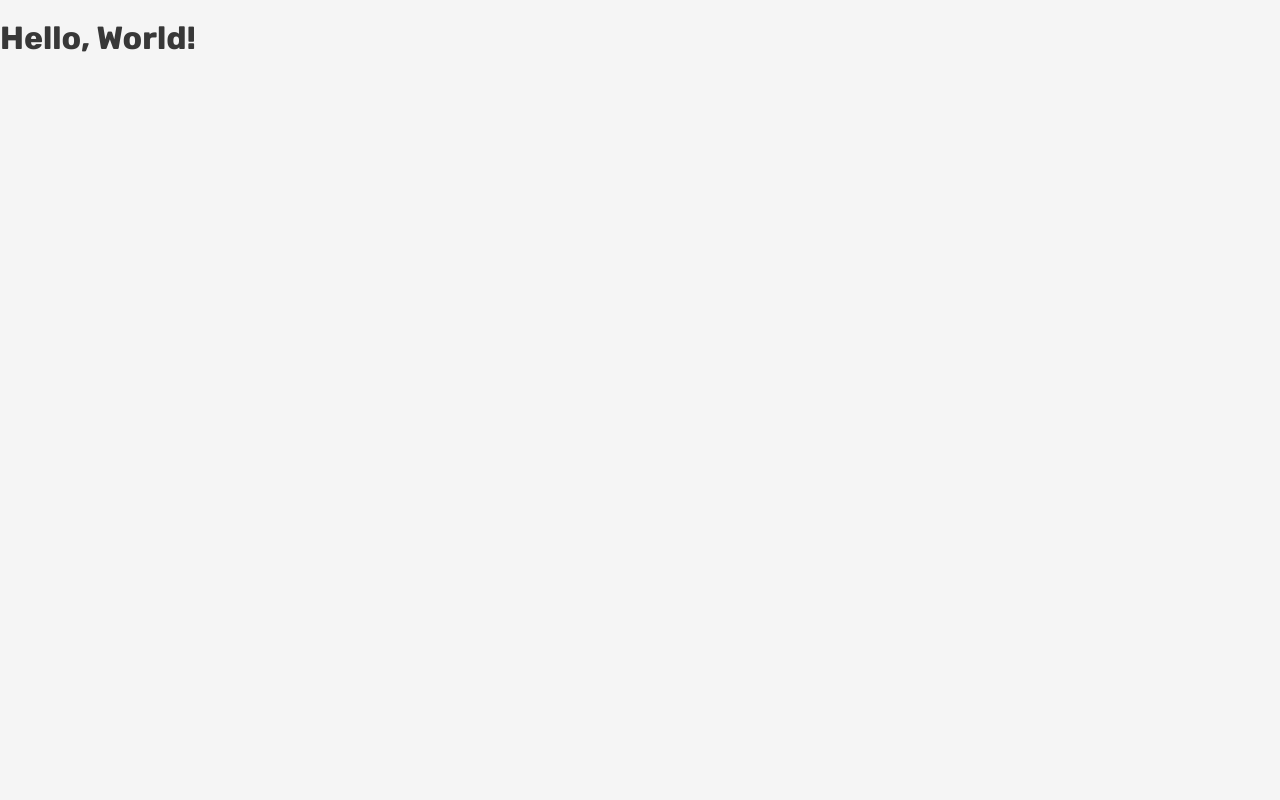
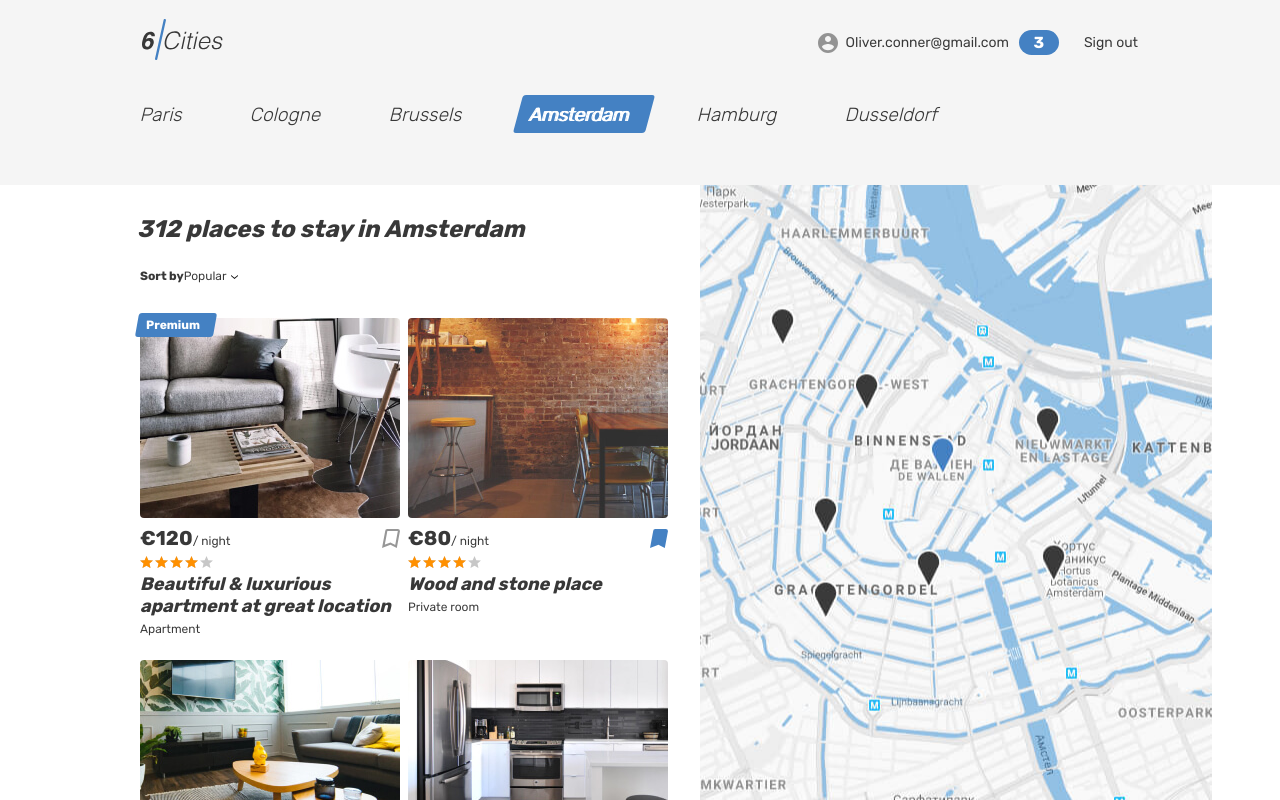
Before and after one commit to htmlacademy-react/165974-six-cities-3, a React (Vite) app: page / in a window 1280 px wide. Built offline with nearby package versions, Linux system fonts and the light colour scheme.

Commit message:
Добавит основные React-компоненты и данные

```diff
--- a/markup/main.html
+++ b/markup/main.html
@@ -32,7 +32,7 @@
                   <a class="header__nav-link header__nav-link--profile" href="#">
                     <div class="header__avatar-wrapper user__avatar-wrapper">
                     </div>
-                    <span class="header__user-name user__name">Oliver.conner@gmail.com</span>
+                    <span class="header__user-name user__name">Oliver.conner&#64;gmail.com</span>
                     <span class="header__favorite-count">3</span>
                   </a>
                 </li>
--- /dev/null
+++ b/src/components/app/app.tsx
@@ -0,0 +1,14 @@
+import ListingPage from '../../pages/listing-page/listing-page';
+import { ListingItem } from '../../data/data';
+
+type AppProps = {
+  listingData: ListingItem[];
+}
+
+function App({listingData}: AppProps): JSX.Element {
+  return (
+    <ListingPage listingData={listingData} />
+  );
+}
+
+export default App;
--- /dev/null
+++ b/src/components/listing-card/listing-card.tsx
@@ -0,0 +1,80 @@
+import { ListingItem } from '../../data/data';
+
+type ListingCardComponentProps = {
+  data: ListingItem;
+}
+
+function ListingCardComponent({data}: ListingCardComponentProps): JSX.Element {
+  const {
+    title,
+    type,
+    price,
+    // rating,
+    img,
+    isPremium,
+    isFavorite,
+  } = data;
+
+  return (
+    <article className="cities__card place-card">
+
+      {isPremium && (
+        <div className="place-card__mark">
+          <span>Premium</span>
+        </div>
+      )}
+
+      <div className="cities__image-wrapper place-card__image-wrapper">
+        <a href="#">
+          <img
+            className="place-card__image"
+            src={img}
+            width="260"
+            height="200"
+            alt="Place image"
+          />
+        </a>
+      </div>
+
+      <div className="place-card__info">
+        <div className="place-card__price-wrapper">
+
+          <div className="place-card__price">
+            <b className="place-card__price-value">&euro;{price}</b>
+            <span className="place-card__price-text">&#47;&nbsp;night</span>
+          </div>
+
+          <button
+            className={`place-card__bookmark-button ${isFavorite && 'place-card__bookmark-button--active'} button`}
+            type="button"
+          >
+            <svg className="place-card__bookmark-icon" width="18" height="19">
+              <use xlinkHref="#icon-bookmark"></use>
+            </svg>
+            <span className="visually-hidden">
+              In bookmarks
+              {isFavorite ? 'In bookmarks' : 'To bookmarks'}
+            </span>
+          </button>
+
+        </div>
+
+        <div className="place-card__rating rating">
+          <div className="place-card__stars rating__stars">
+            <span style={{ width: '80%' }}></span>
+            <span className="visually-hidden">Rating</span>
+          </div>
+        </div>
+
+        <h2 className="place-card__name">
+          <a href="#">{title}</a>
+        </h2>
+
+        <p className="place-card__type">{type}</p>
+
+      </div>
+    </article>
+  );
+}
+
+export default ListingCardComponent;
--- /dev/null
+++ b/src/data/data.ts
@@ -0,0 +1,63 @@
+export type ListingItem = {
+  id: number;
+  title: string;
+  type: string;
+  price: number;
+  rating: number;
+  img: string;
+  isPremium: boolean;
+  isFavorite: boolean;
+}
+
+export const listingData: ListingItem[] = [
+  {
+    id: 1,
+    title: 'Beautiful & luxurious apartment at great location',
+    type: 'Apartment',
+    price: 120,
+    rating: 4,
+    img: 'img/apartment-01.jpg',
+    isPremium: true,
+    isFavorite: false,
+  },
+  {
+    id: 2,
+    title: 'Wood and stone place',
+    type: 'Private room',
+    price: 80,
+    rating: 4,
+    img: 'img/room.jpg',
+    isPremium: false,
+    isFavorite: true,
+  },
+  {
+    id: 3,
+    title: 'Canal View Prinsengracht',
+    type: 'Apartment',
+    price: 132,
+    rating: 4,
+    img: 'img/apartment-02.jpg',
+    isPremium: false,
+    isFavorite: false,
+  },
+  {
+    id: 4,
+    title: 'Nice, cozy, warm big bed apartment',
+    type: 'Apartment',
+    price: 180,
+    rating: 5,
+    img: 'img/apartment-03.jpg',
+    isPremium: false,
+    isFavorite: false,
+  },
+  {
+    id: 5,
+    title: 'Nice, cozy, warm big bed apartment',
+    type: 'Room',
+    price: 80,
+    rating: 4,
+    img: 'img/room.jpg',
+    isPremium: false,
+    isFavorite: true,
+  },
+];
--- a/src/index.tsx
+++ b/src/index.tsx
@@ -1,5 +1,7 @@
 import React from 'react';
 import ReactDOM from 'react-dom/client';
+import App from './components/app/app';
+import { listingData } from './data/data';
 
 const root = ReactDOM.createRoot(
   document.getElementById('root') as HTMLElement
@@ -7,6 +9,6 @@
 
 root.render(
   <React.StrictMode>
-    <h1>Hello, World!</h1>
+    <App listingData={listingData} />
   </React.StrictMode>
 );
--- /dev/null
+++ b/src/pages/listing-page/listing-page.tsx
@@ -0,0 +1,126 @@
+import ListingCardComponent from '../../components/listing-card/listing-card';
+import { ListingItem } from '../../data/data';
+
+type ListingPageProps = {
+  listingData: ListingItem[];
+}
+
+function ListingPage({listingData}: ListingPageProps): JSX.Element {
+  return (
+    <div className="page page--gray page--main">
+
+      <header className="header">
+        <div className="container">
+          <div className="header__wrapper">
+            <div className="header__left">
+              <a className="header__logo-link header__logo-link--active">
+                <img className="header__logo" src="img/logo.svg" alt="6 cities logo" width="81" height="41" />
+              </a>
+            </div>
+            <nav className="header__nav">
+              <ul className="header__nav-list">
+                <li className="header__nav-item user">
+                  <a className="header__nav-link header__nav-link--profile" href="#">
+                    <div className="header__avatar-wrapper user__avatar-wrapper">
+                    </div>
+                    <span className="header__user-name user__name">Oliver.conner&#64;gmail.com</span>
+                    <span className="header__favorite-count">3</span>
+                  </a>
+                </li>
+                <li className="header__nav-item">
+                  <a className="header__nav-link" href="#">
+                    <span className="header__signout">Sign out</span>
+                  </a>
+                </li>
+              </ul>
+            </nav>
+          </div>
+        </div>
+      </header>
+
+      <main className="page__main page__main--index">
+        <h1 className="visually-hidden">Cities</h1>
+
+        <div className="tabs">
+          <section className="locations container">
+            <ul className="locations__list tabs__list">
+              <li className="locations__item">
+                <a className="locations__item-link tabs__item" href="#">
+                  <span>Paris</span>
+                </a>
+              </li>
+              <li className="locations__item">
+                <a className="locations__item-link tabs__item" href="#">
+                  <span>Cologne</span>
+                </a>
+              </li>
+              <li className="locations__item">
+                <a className="locations__item-link tabs__item" href="#">
+                  <span>Brussels</span>
+                </a>
+              </li>
+              <li className="locations__item">
+                <a className="locations__item-link tabs__item tabs__item--active">
+                  <span>Amsterdam</span>
+                </a>
+              </li>
+              <li className="locations__item">
+                <a className="locations__item-link tabs__item" href="#">
+                  <span>Hamburg</span>
+                </a>
+              </li>
+              <li className="locations__item">
+                <a className="locations__item-link tabs__item" href="#">
+                  <span>Dusseldorf</span>
+                </a>
+              </li>
+            </ul>
+          </section>
+        </div>
+
+        <div className="cities">
+          <div className="cities__places-container container">
+
+            <section className="cities__places places">
+              <h2 className="visually-hidden">Places</h2>
+
+              <b className="places__found">312 places to stay in Amsterdam</b>
+
+              <form className="places__sorting" action="#" method="get">
+                <span className="places__sorting-caption">Sort by</span>
+                <span className="places__sorting-type" tabIndex={0}>
+                  Popular
+                  <svg className="places__sorting-arrow" width="7" height="4">
+                    <use xlinkHref="#icon-arrow-select"></use>
+                  </svg>
+                </span>
+                {/* places__options--opened */}
+                <ul className="places__options places__options--custom">
+                  <li className="places__option places__option--active" tabIndex={0}>Popular</li>
+                  <li className="places__option" tabIndex={0}>Price: low to high</li>
+                  <li className="places__option" tabIndex={0}>Price: high to low</li>
+                  <li className="places__option" tabIndex={0}>Top rated first</li>
+                </ul>
+              </form>
+              <div className="cities__places-list places__list tabs__content">
+
+                {listingData.map((item) => (
+                  <ListingCardComponent
+                    key={item.id}
+                    data={item}
+                  />
+                ))}
+
+              </div>
+            </section>
+            <div className="cities__right-section">
+              <section className="cities__map map"></section>
+            </div>
+          </div>
+        </div>
+      </main>
+    </div>
+  );
+}
+
+export default ListingPage;
```
